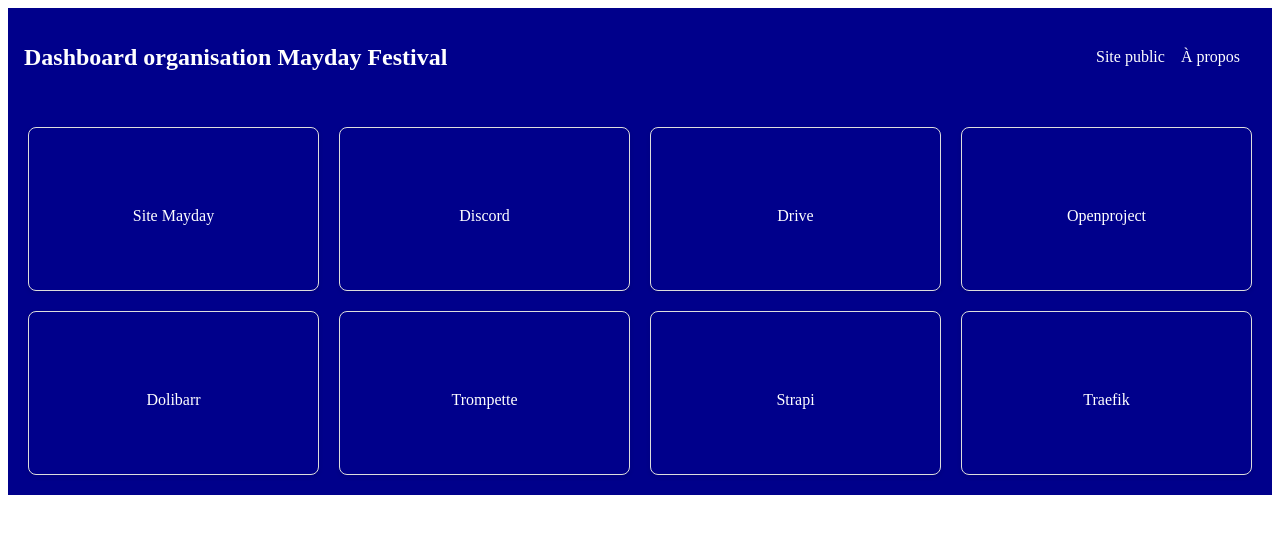
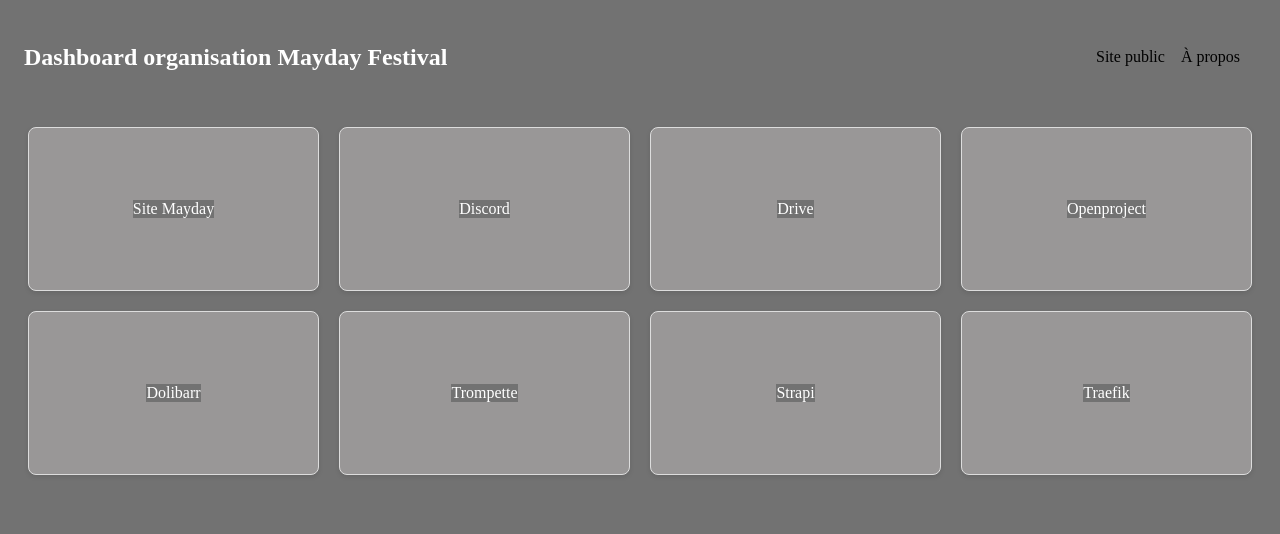
Before and after one commit to MaydayFestival/dashboard, a React (Create React App) app in the folder react-docker/: page / in a window 1280 px wide. Shown: the top 534 px of the page. Built offline with nearby package versions, Linux system fonts and the light colour scheme.

Commit message:
update css

```diff
--- a/react-docker/src/index.css
+++ b/react-docker/src/index.css
@@ -5,9 +5,13 @@
   gap: 20px;
 }
 
-.tile {
-  background-color: #fff;
+/* .tile {
+  background-color: #727272;
   border-radius: 8px;
   padding: 20px;
   box-shadow: 0 2px 5px rgba(0, 0, 0, 0.1);
+} */
+
+* {
+  background-color: #727272;
 }
--- a/react-docker/src/pages/Navbar.css
+++ b/react-docker/src/pages/Navbar.css
@@ -3,7 +3,7 @@
   justify-content: space-between;
   align-items: center;
   padding: 1rem;
-    background-color: darkblue; /* Ou une autre couleur de fond */
+  background-color:#727272;
 }
 
 .logo {
@@ -20,6 +20,7 @@
   display: inline;
   margin-right: 1rem;
 }
+
 .h1 {
 color: #fff;
 height: 1.5em;
@@ -28,3 +29,7 @@
 * {
 color: #fff;
 }
+
+* {
+background-color: #727272;
+}
--- a/react-docker/src/pages/Navbar.jsx
+++ b/react-docker/src/pages/Navbar.jsx
@@ -7,7 +7,7 @@
     <nav className="navbar">
       <div className="logo"><h1>Dashboard organisation Mayday Festival</h1></div>
       <ul className="nav-links">
-        <li><a href="https://maydayfestival.fr">Site public</a></li>
+        <li><a href="https://maydayfestival.fr" target="_blank">Site public</a></li>
         <li><a href="#">À propos</a></li>
       </ul>
     </nav>
--- a/react-docker/src/pages/Tile.css
+++ b/react-docker/src/pages/Tile.css
@@ -5,7 +5,7 @@
   padding: 25px;
   border: 1px solid #ddd; /* Bordure légère */
   border-radius: 8px;
-  background-color: darkblue;
+  background-color: #999797;
   box-shadow: 0 2px 5px rgba(0, 0, 0, 0.1); /* Ombre subtile */
   transition: transform 0.2s ease, box-shadow 0.2s ease;
   min-height: 7em;
@@ -21,15 +21,15 @@
   transform: translateY(-2px);
   box-shadow: 0 4px 8px rgba(0, 0, 0, 0.15);
   transition: 0.5s;
-  background-color: rgba(35, 132, 216, 0.15);
+  background-color: #525252;
   border-color: black;
 }
 
-.tile .icon {
+/* .tile .icon {
   font-size: 2.5em;
   margin-bottom: 15px;
-  color: #333; /* Couleur de l'icône */
-}
+  color: #333;
+} */
 
 .tile span {
   font-weight: 500;
@@ -40,14 +40,18 @@
   color:#fff;
 }
 
-a:visited {
+/* a:visited {
   text-decoration: none;
   color: black;
 }
-
+*/
 .tile-image {
   width: 100%; /* Ou une largeur fixe */
   height: auto; /* Conserver le ratio d'aspect */
   object-fit: cover; /* Remplir la zone sans déformer l'image */
   margin-bottom: 15px; /* Espace entre l'image et le texte */
 }
+
+/* * {
+  background-color: #727272;
+} */
--- a/react-docker/src/pages/TilePanel.css
+++ b/react-docker/src/pages/TilePanel.css
@@ -3,9 +3,13 @@
   grid-template-columns: repeat(4, minmax(180px, 1fr));
   gap: 20px;
   padding: 20px;
-  background-color: darkblue /* #f5f5f5; /* Fond gris clair */
+  background-color: #727272; /* Fond gris clair */
 }
 
 a, * {
-  color: #fff;
+  color: black
 }
+
+* {
+  background-color: #727272;
+}
```
Lines whose indentation alone changed are shown as unchanged.
